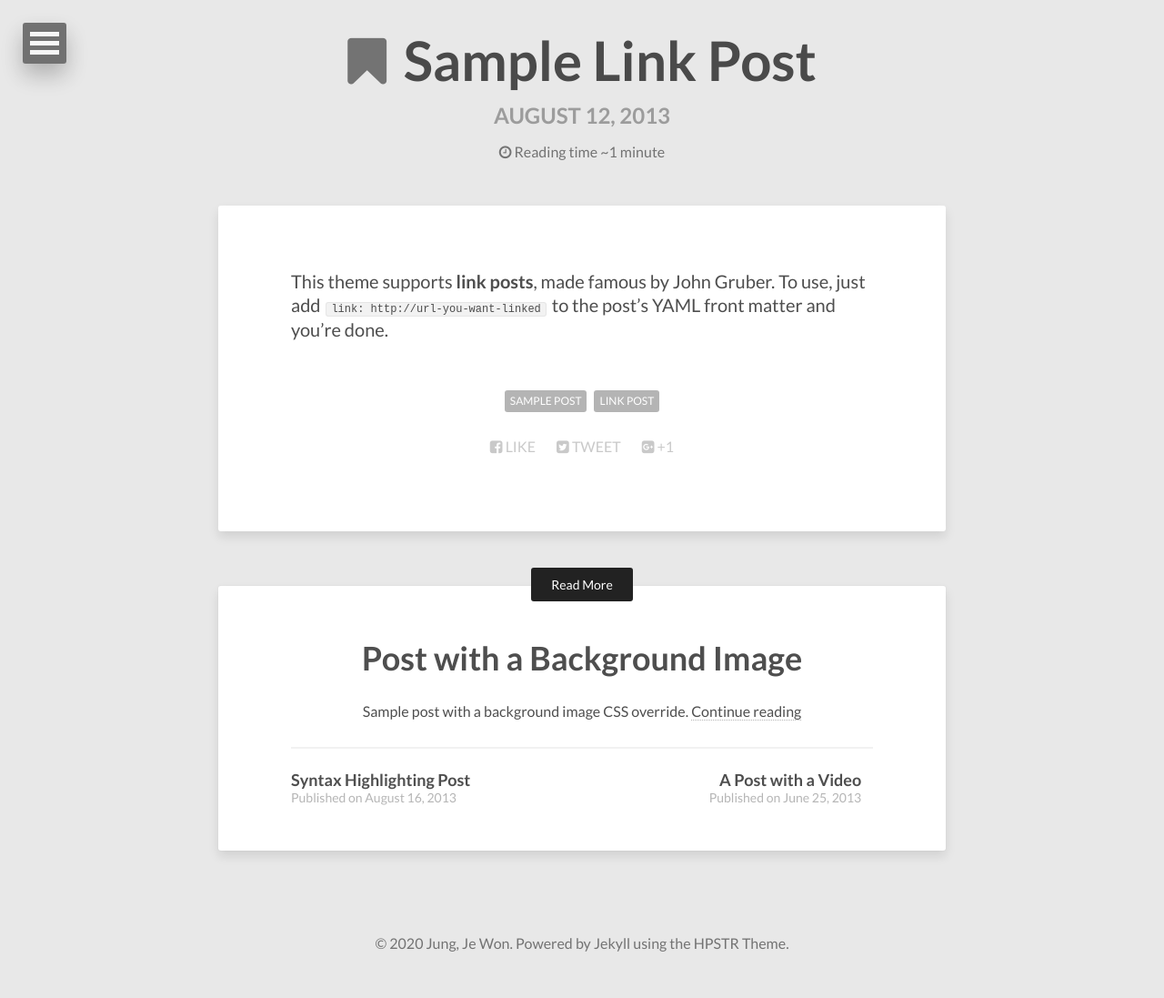
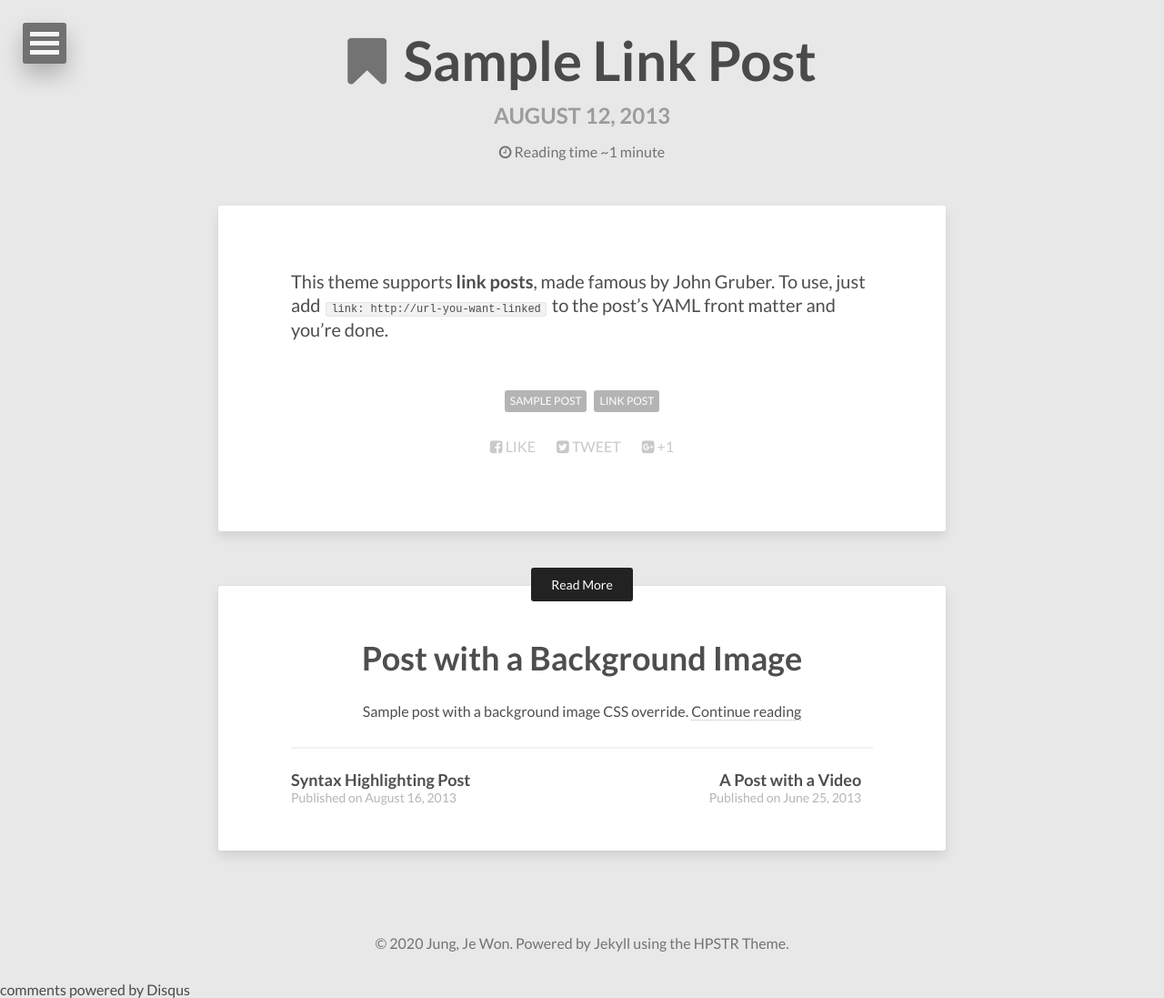
Before and after one commit to Doubb/Doubb.github.io, a Jekyll site: the page built from _posts/2013-08-12-sample-link-post.md, in a window 1280 px wide. Shown: the whole page at 91% size. Built offline with Jekyll 4.4.1, drawn with Linux system fonts in a browser that asks for light colours; nearby versions of some CDN libraries; comment, search, counter and statistics services are not loaded; part of the change alters nothing that is shown.

```diff
--- a/_config.yml
+++ b/_config.yml
@@ -1,6 +1,6 @@
 title:            Site Title
 description:      Describe your website here.
-disqus_shortname:
+disqus_shortname: doubb
 reading_time:     true
 words_per_minute: 200
 # Your site's domain goes here (eg: https://mmistakes.github.io, http://yourdomain.com, etc)
```
